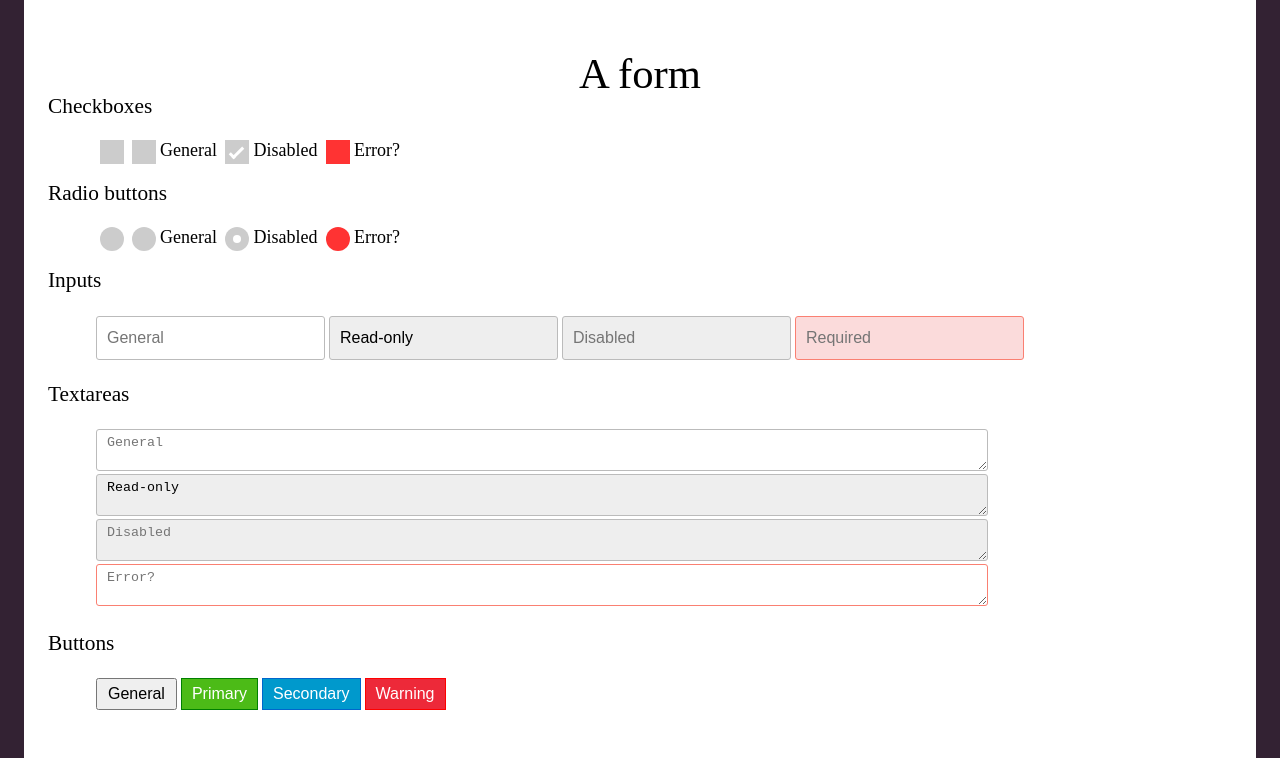
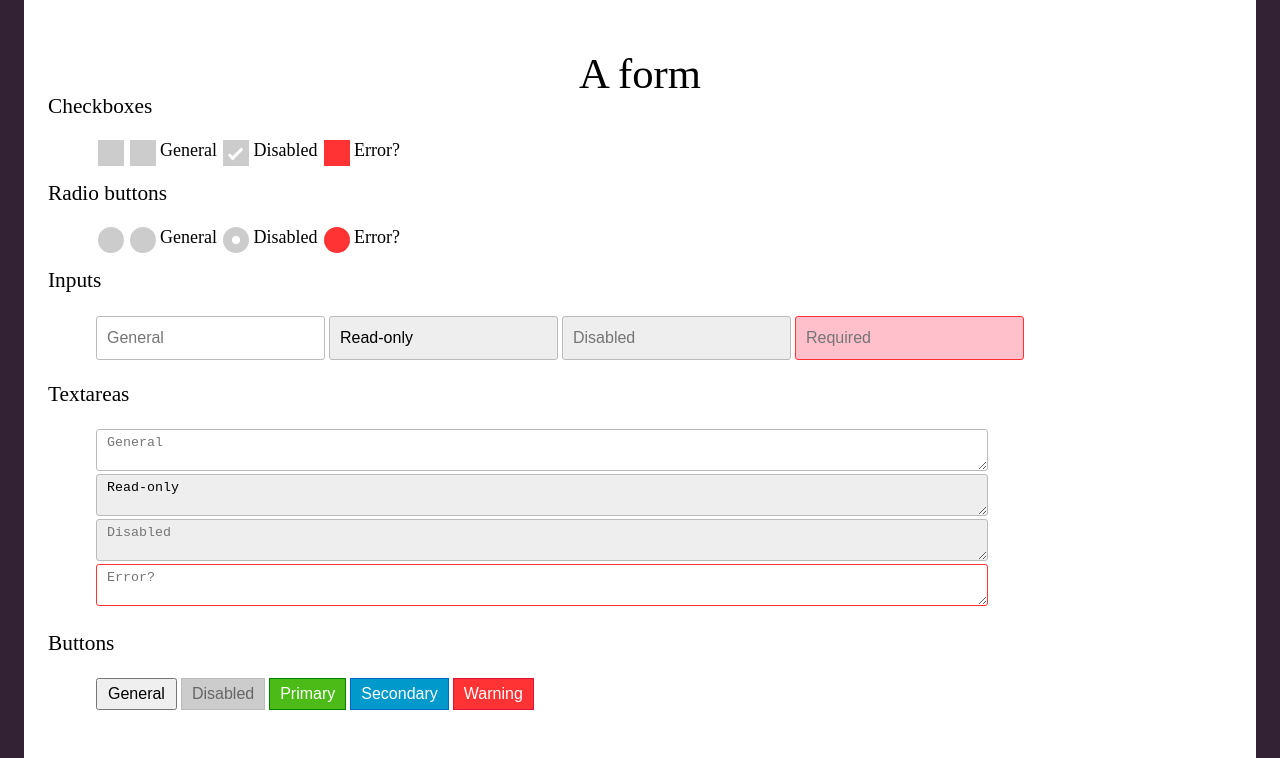
Before and after one commit to drunkinlove/html-framework-mamaev, a plain HTML site: page index.html in a window 1280 px wide. Shown: the part 3811-4569 px from the top of the page. Drawn offline with Linux system fonts and the light colour scheme.

Commit message:
Transferred variables, mixins, maps; colors are now assigned using variables; design changes

```diff
--- a/assets/elements/_button.scss
+++ b/assets/elements/_button.scss
@@ -1,92 +1,3 @@
-@mixin button-general {
-
-  padding: 5px 10px;
-
-  &:active {
-    transform: translateY(2px);
-  }
-
-  &:disabled {
-    border: 1px solid #999999;
-    background-color: #cccccc;
-    color: #666666;
-  }
-}
-
-
-@mixin button-primary {
-
-  border: 1px solid green;
-  background-color: #4cbb17;
-  color: white;
-  padding: 5px 10px;
-
-  &:active {
-    transform: translateY(2px);
-  }
-
-  &:hover {
-    background-color: darken(#4cbb17,10%);
-    color: #ffffff;
-    padding: 5px 10px
-  };
-
-  &:disabled {
-    border: 1px solid #999999;
-    background-color: #cccccc;
-    color: #666666;
-  }
-}
-
-@mixin button-secondary {
-
-  border: 1px solid #0066cc;
-  background-color: #0099cc;
-  color: white;
-  padding: 5px 10px;
-
-  &:active {
-    transform: translateY(2px);
-  }
-
-  &:hover {
-    background-color: #00aacc;
-    color: #ffffff;
-    padding: 5px 10px
-  };
-
-  &:disabled {
-    border: 1px solid #999999;
-    background-color: #cccccc;
-    color: #666666;
-  }
-}
-
-@mixin button-warning {
-
-  border: 1px solid red;
-  background-color: #ed2939;
-  color: white;
-  padding: 5px 10px;
-
-  &:active {
-    transform: translateY(2px);
-  }
-
-  &:hover {
-    background-color: darken(#ed2939, 10%);
-    color: #ffffff;
-    padding: 5px 10px
-  };
-}
-
-$button_dims: (
-	lg: 72px,
-	md: 48px,
-	sm: 32px,
-);
-
-
 @each $size, $dim in $button_dims {
   .button-#{$size} {
     height: $dim;
--- a/assets/elements/_checkbox.scss
+++ b/assets/elements/_checkbox.scss
@@ -1,29 +1,28 @@
-$checkbox_dims: (
-	lg: 32px,
-	md: 24px,
-	sm: 16px,
-);
-
 @each $size, $dim in $checkbox-dims {
 
 	// Setting up checkmark
 	.checkmark-#{$size} {
 		position: absolute;
 		top: 0;
-		left: $dim / 4;
+		left: $dim / 8;
 		height: $dim * 3 / 2;
 		width: $dim * 3 / 2;
-		background-color: #eee;
-	}
-
-	// Adding hover effect
-	.label-#{$size} input ~ .checkmark-#{$size} {
-		background-color: #ccc;
+		background-color: $color-gray;
+		border: 1px solid transparent;
 	}
 
 	// Adding checked effect
 	.label-#{$size} input:checked ~ .checkmark-#{$size} {
-		background-color: #2196F3;
+		background-color: $color-sky;
+	}
+
+	// Adding hover effect
+	.label-#{$size} input:hover ~ .checkmark-#{$size} {
+		background-color: $color-lightgray;
+	}
+
+	.label-#{$size} input:checked:hover ~ .checkmark-#{$size} {
+		background-color: $color-lightsky;
 	}
 
 	// Note to self: ":::after" is often used to display additional content.
@@ -44,7 +43,7 @@ $checkbox_dims: (
 		top: $dim / 4;
 		width: $dim / 4;
 		height: $dim * 3 / 4 ;
-		border: solid white;
+		border: solid $color-checkmark;
 		border-width: 0 3px 3px 0;
 		-webkit-transform: rotate(45deg);
 		-ms-transform: rotate(45deg);
@@ -55,14 +54,23 @@ $checkbox_dims: (
 	.label-#{$size} input:disabled ~ .checkmark-#{$size}::after {
 		display: block;
 	}
+	// Should have no hover effect as you can't interact with it
+	.label-#{$size} input:disabled:hover ~ .checkmark-#{$size} {
+		display: block;
+		background: $color-gray;
+	}
 
 	// Invalid behavior
 	.label-#{$size} input:invalid ~ .checkmark-#{$size} {
-		background-color: lighten(red, 10%);
+		background-color: $color-red;
+	}
+
+	.label-#{$size} input:invalid:hover ~ .checkmark-#{$size} {
+		background-color: $color-lightred;
 	}
 
 	// Focused behavior
   	.label-#{$size} input:focus ~ .checkmark-#{$size} {
-		background-color: lighten(#2196F3, 10%);
+		border: solid 1px $color-outline;
 	}
 }
--- a/assets/elements/_input.scss
+++ b/assets/elements/_input.scss
@@ -1,65 +1,3 @@
-@mixin input-general {
-
-  padding: 5px 10px;
-  border: 1px solid #bbb;
-  border-radius: 3px;
-  outline: none;
-
-  &:focus {
-    border-color: cornflowerblue;
-  }
-
-  &:read-only {
-    background: #eee;
-    border-color: #bbb;
-  }
-
-  &:read-only:focus {
-    background: #eee;
-  }
-
-  &:disabled {
-    border-color: #bbb;
-    background: #eee;
-    color: #666666;
-  }
-}
-
-@mixin input-required {
-
-  padding: 5px 10px;
-  border: 1px solid;
-  border-radius: 3px;
-  outline: none;
-
-  &:required:valid {
-    border-color: green;
-    background: lightgreen;
-  }
-
-  &:required:invalid {
-    border-color: salmon;
-    background: lighten(lightcoral, 20%);
-  }
-
-  &:required:focus:valid {
-    background: url("https://d33wubrfki0l68.cloudfront.net/6da9ad5ba456a485807728e5aeec4606699efcd6/c3bab/images/check.svg") no-repeat 95% 50%;
-    background-size: 25px;
-  }
-
-   &:required:focus:invalid {
-    background: url("https://d33wubrfki0l68.cloudfront.net/2efa1fff9f09a98d2248613785130ee6fa5c3e58/c77fb/images/tnt.svg") no-repeat 95% 50%;
-    background-size: 45px;
-  }
-}
-
-
-$input_dims: (
-	lg: 72px,
-	md: 48px,
-	sm: 32px,
-);
-
 @each $size, $dim in $input_dims {
   .input-#{$size} {
     height: $dim;
--- a/assets/elements/_label.scss
+++ b/assets/elements/_label.scss
@@ -1,10 +1,3 @@
-$label_dims: (
-	lg: 32px,
-	md: 24px,
-	sm: 16px,
-);
-
-
 @each $size, $dim in $label-dims {
 
 	.label-#{$size} {
--- a/assets/elements/_radio.scss
+++ b/assets/elements/_radio.scss
@@ -1,30 +1,29 @@
-$radio_dims: (
-	lg: 32px,
-	md: 24px,
-	sm: 16px,
-);
-
 @each $size, $dim in $radio-dims {
 
 	// Setting up radiomark
 	.radiomark-#{$size} {
 		position: absolute;
 		top: 0;
-		left: $dim / 4;
+		left: $dim / 8;
 		height: $dim * 3 / 2;
 		width: $dim * 3 / 2;
-		background-color: #eee;
+		background-color: $color-gray;
+		border: 1px solid transparent;
 		border-radius: 50%;
-	}
-
-	// Adding hover effect
-	.label-#{$size} input ~ .radiomark-#{$size} {
-		background-color: #ccc;
 	}
 
 	// Adding checked effect
 	.label-#{$size} input:checked ~ .radiomark-#{$size} {
-		background-color: #2196F3;
+		background-color: $color-sky;
+	}
+
+	// Adding hover effect
+	.label-#{$size} input:hover ~ .radiomark-#{$size} {
+		background-color: $color-lightgray;
+	}
+
+	.label-#{$size} input:checked:hover ~ .radiomark-#{$size} {
+		background-color: $color-lightsky;
 	}
 
 	.radiomark-#{$size}::after {
@@ -45,22 +44,31 @@ $radio_dims: (
 		width: $dim / 2;
 		height: $dim / 2;
 		border-radius: 50%;
-		background: white;
+		background: $color-checkmark;
 	}
 
 	// Disabled behavior
 	.label-#{$size} input:disabled ~ .radiomark-#{$size}::after {
 		display: block;
 	}
+	// Should have no hover effect as you can't interact with it
+	.label-#{$size} input:disabled ~ .radiomark-#{$size} {
+		display: block;
+		background: $color-gray;
+	}
 
 	// Invalid behavior
 	.label-#{$size} input:invalid ~ .radiomark-#{$size} {
-		background-color: lighten(red, 10%);
+		background-color: $color-red;
+	}
+
+	.label-#{$size} input:invalid:hover ~ .radiomark-#{$size} {
+		background-color: $color-lightred;
 	}
 
 	// Focused behavior
   	.label-#{$size} input:focus ~ .radiomark-#{$size} {
-		background-color: lighten(#2196F3, 10%);
+		border: solid 1px $color-outline;
 	}
 
 
--- a/assets/elements/_textarea.scss
+++ b/assets/elements/_textarea.scss
@@ -4,27 +4,26 @@
   overflow: auto;
   width: 80%;
   padding: 5px 10px;
-  border: 1px solid #bbb;
+  border: 1px solid $color-subtleoutline;
   border-radius: 3px;
 
   &:focus {
-    border-color: cornflowerblue;
+    border-color: $color-sky;
   }
 
   &:read-only {
     color: black;
-    background-color: #eee;
+    background-color: $color-disabledbg;
   }
 
+  // Border of read-only textarea should not change on focus
   &:read-only:focus {
-    border-color: #bbb;
+    border-color: $color-subtleoutline;
   }
 
   &:disabled {
-    border-color: #bbb;
-    background-color: #eee;
-    color: #666666;
-    color: #666666;
+    background-color: $color-disabledbg;
+    color: $color-disabledtext;
   }
 
   // I wasn't sure how to code the textarea in the 'error' condition, so I
@@ -32,6 +31,6 @@
   // This only changes the border color, actually.
   &-err {
     @extend .textarea;
-    border: 1px solid salmon;
+    border: 1px solid $color-red;
   }
 }
--- a/assets/elements/_title.scss
+++ b/assets/elements/_title.scss
@@ -1,10 +1,3 @@
-$font-sizes: (
-	lg: 32pt,
-	md: 24pt,
-	sm: 16pt,
-);
-
-
 @each $size, $points in $font-sizes {
 	.heading-#{$size} {
 		font-size: $points;
--- a/assets/global/_grid.scss
+++ b/assets/global/_grid.scss
@@ -6,12 +6,6 @@
   }
 }
 
-@mixin col {
-  border: solid 2px #000;
-  padding: 24px;
-  float: left;
-  box-sizing: border-box;
-}
 
 .container {
   background-color: white;
--- a/assets/helpers/_map.scss
+++ b/assets/helpers/_map.scss
@@ -0,0 +1,35 @@
+$label_dims: (
+	lg: 32px,
+	md: 24px,
+	sm: 16px,
+);
+
+$button_dims: (
+	lg: 72px,
+	md: 48px,
+	sm: 32px,
+);
+
+$font-sizes: (
+	lg: 32pt,
+	md: 24pt,
+	sm: 16pt,
+);
+
+$checkbox_dims: (
+	lg: 32px,
+	md: 24px,
+	sm: 16px,
+);
+
+$radio_dims: (
+	lg: 32px,
+	md: 24px,
+	sm: 16px,
+);
+
+$input_dims: (
+	lg: 72px,
+	md: 48px,
+	sm: 32px,
+);
--- a/assets/helpers/_mixin.scss
+++ b/assets/helpers/_mixin.scss
@@ -0,0 +1,152 @@
+// Columns
+
+@mixin col {
+  border: solid 2px #000;
+  padding: 24px;
+  float: left;
+  box-sizing: border-box;
+}
+
+
+// Buttons
+
+@mixin button-general {
+
+  padding: 5px 10px;
+
+  &:active {
+    transform: translateY(2px);
+  }
+
+  &:disabled {
+    border: 1px solid $color-subtleoutline;
+    background-color: $color-gray;
+    color: $color-disabledtext;
+  }
+}
+
+
+@mixin button-primary {
+
+  border: 1px solid $color-green;
+  background-color: $color-primbutton;
+  color: $color-whitetext;
+  padding: 5px 10px;
+
+  &:active {
+    transform: translateY(2px);
+  }
+
+  &:hover {
+    background-color: $color-primbuttonhover;
+    padding: 5px 10px
+  };
+
+  &:disabled {
+    border: 1px solid $color-subtleoutline;
+    background-color: $color-gray;
+    color: $color-disabledtext;
+  }
+}
+
+@mixin button-secondary {
+
+  border: 1px solid $color-secbuttonoutline;
+  background-color: $color-secbutton;
+  color: $color-whitetext;
+  padding: 5px 10px;
+
+  &:active {
+    transform: translateY(2px);
+  }
+
+  &:hover {
+    background-color: $color-secbuttonhover;
+    color: $color-whitetext;
+    padding: 5px 10px
+  };
+
+  &:disabled {
+    border: 1px solid $color-subtleoutline;
+    background-color: $color-gray;
+    color: $color-disabledtext;
+  }
+}
+
+@mixin button-warning {
+
+  border: 1px solid $color-warnbuttonoutline;
+  background-color: $color-red;
+  color: white;
+  padding: 5px 10px;
+
+  &:active {
+    transform: translateY(2px);
+  }
+
+  &:hover {
+    background-color: $color-lightred;
+    color: #ffffff;
+    padding: 5px 10px
+  };
+
+  &:disabled {
+    border: 1px solid $color-subtleoutline;
+    background-color: $color-gray;
+    color: $color-disabledtext;
+  }
+}
+
+
+// Inputs
+
+@mixin input-general {
+
+  padding: 5px 10px;
+  border: 1px solid $color-subtleoutline;
+  border-radius: 3px;
+  outline: none;
+
+  &:focus {
+    border-color: $color-sky;
+  }
+
+  &:read-only {
+    background: $color-disabledbg;
+    border-color: $color-subtleoutline;
+  }
+
+  &:disabled {
+    border-color: $color-subtleoutline;
+    background: $color-disabledbg;
+    color: $color-disabledtext;
+  }
+}
+
+@mixin input-required {
+
+  padding: 5px 10px;
+  border: 1px solid $color-subtleoutline;
+  border-radius: 3px;
+  outline: none;
+
+  &:required:valid {
+    border-color: $color-green;
+    background: $color-lightgreen;
+  }
+
+  &:required:invalid {
+    border-color: $color-red;
+    background: $color-pink;
+  }
+
+  &:required:focus:valid {
+    background: url("https://d33wubrfki0l68.cloudfront.net/6da9ad5ba456a485807728e5aeec4606699efcd6/c3bab/images/check.svg") no-repeat 95% 50%;
+    background-size: 25px;
+  }
+
+   &:required:focus:invalid {
+    background: url("https://d33wubrfki0l68.cloudfront.net/2efa1fff9f09a98d2248613785130ee6fa5c3e58/c77fb/images/tnt.svg") no-repeat 95% 50%;
+    background-size: 45px;
+  }
+}
--- a/assets/helpers/_var.scss
+++ b/assets/helpers/_var.scss
@@ -0,0 +1,34 @@
+// Colors
+
+$color-sky: #2196F3; // Active checkbox bg
+$color-lightsky: lighten(#2196F3, 10%); // Border of focused input & textarea; active checkbox bg on hover
+$color-gray: #ccc; // Inactive checkbox bg; disabled button bg
+$color-lightgray: #ddd; // Inactive checkbox bg on hover
+$color-red: lighten(red, 10%); // Input & textarea error outline; checkbox error bg; warning button bg
+$color-lightred: lighten(red, 20%); // Checkbox error bg on hover; warning button bg on hover
+$color-pink: pink; // Error input bg
+$color-green: green; // Correct input outline; primary button outline
+$color-lightgreen: lightgreen; // Correct input bg
+$color-whitetext: white;
+$color-checkmark: white;
+$color-outline: gray; // Checkboxes
+$color-subtleoutline: #bbb; // Default textareas & inputs; disabled buttons
+$color-disabledtext: #666;
+$color-disabledbg: #eee;
+$color-primbutton: #4cbb17;
+$color-primbuttonhover: lighten(#4cbb17, 10%);
+$color-secbuttonoutline: #0066cc;
+$color-secbutton: #0099cc;
+$color-secbuttonhover: lighten(#0099cc, 10%);
+$color-warnbuttonoutline: crimson;
+
+// Column sizes
+
+$col_widths: 2, 3, 4, 6, 8;
+$col_sizes: '-lg', '-md', '-sm', '';
+
+// Width breakpoints
+
+$break-lg: 1200px;
+$break-md: 992px;
+$break-sm: 768px;
--- a/index.html
+++ b/index.html
@@ -143,6 +143,7 @@ Demonstration of <i>pull-left</i> and <i>pull-right</i>:<br>
 <h2 class="heading-sm">Buttons</h2>
 <div class="container">
 <button class="button-sm">General</button>
+<button class="button-sm" disabled>Disabled</button>
 <button class="button-prim-sm">Primary</button>
 <button class="button-sec-sm">Secondary</button>
 <button class="button-warn-sm">Warning</button>
```
Also changed, not shown: css/style.css, 1 other file.
